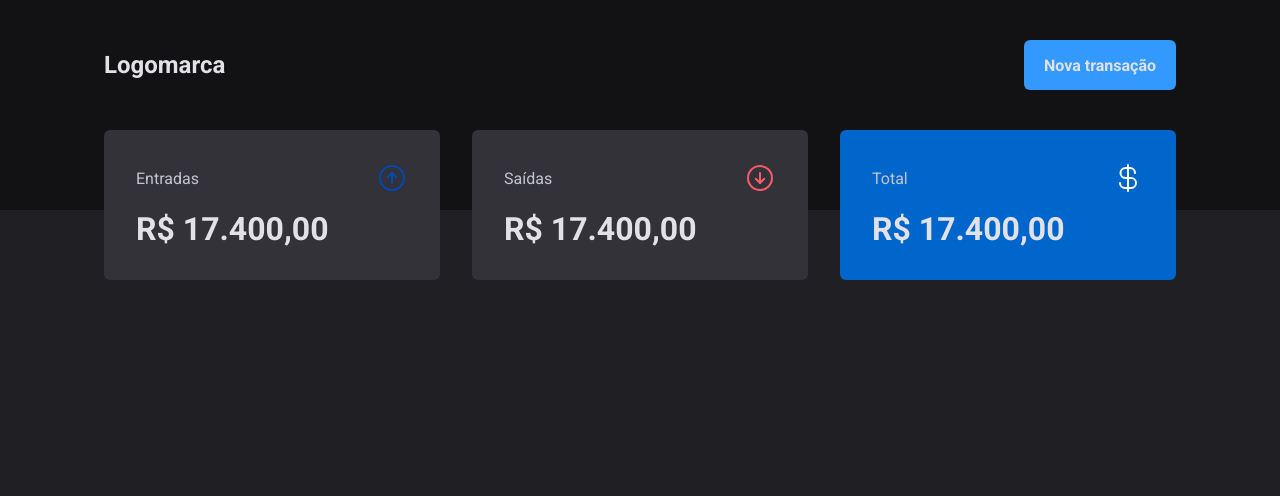
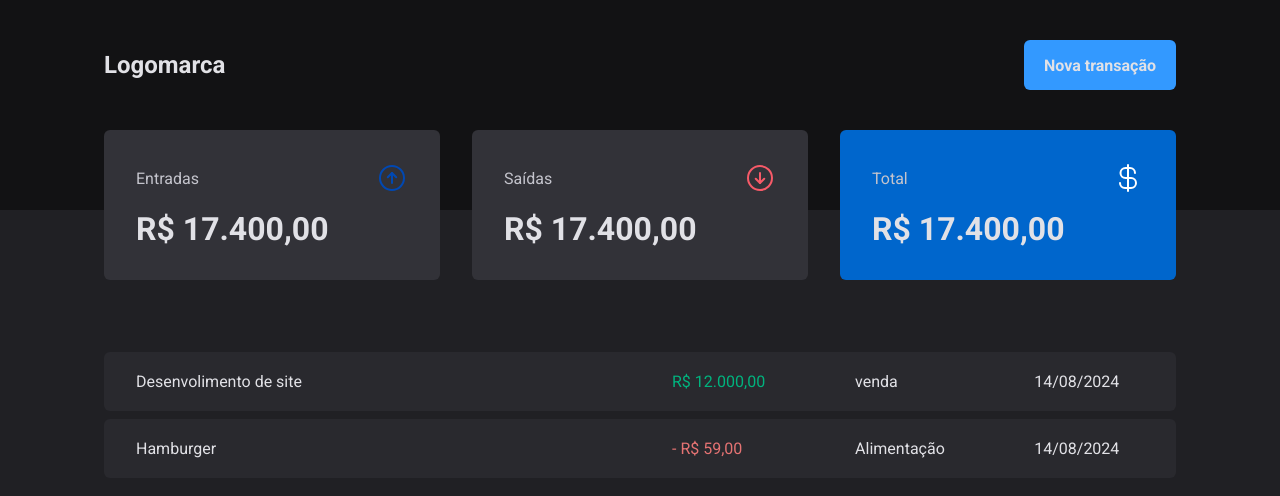
Before and after one commit to mathiasfuhr/money, a React (Vite) app: page / in a window 1280 px wide. Shown: the top 496 px of the page. Built offline with nearby package versions, Linux system fonts and the light colour scheme.

Commit message:
feat: add Transactions component with styling

```diff
--- a/src/pages/Transactions/index.tsx
+++ b/src/pages/Transactions/index.tsx
@@ -1,11 +1,39 @@
 import Header from "../../components/Header"
 import Summary from "../../components/Summary"
+import { PriceHightLight, TransactionsContainer, TransactionsTable } from "./styles"
 
 const Transactions = () => {
   return (
     <div>
-        <Header/>
-        <Summary/>
+      <Header />
+      <Summary />
+
+      <TransactionsContainer>
+        <TransactionsTable>
+          <tbody>
+            <tr>
+              <td width='50%'>Desenvolimento de site</td>
+              <td>
+                <PriceHightLight variant="income">
+                  R$ 12.000,00
+                </PriceHightLight>
+              </td>
+              <td>venda</td>
+              <td>14/08/2024</td>
+            </tr>
+            <tr>
+              <td width='50%'>Hamburger</td>
+              <td>
+                <PriceHightLight variant="outcome">
+                  - R$ 59,00
+                </PriceHightLight>
+              </td>
+              <td>Alimentação</td>
+              <td>14/08/2024</td>
+            </tr>
+          </tbody>
+        </TransactionsTable>
+      </TransactionsContainer>
     </div>
   )
 }
--- a/src/pages/Transactions/styles.ts
+++ b/src/pages/Transactions/styles.ts
@@ -0,0 +1,41 @@
+import styled from "styled-components";
+
+export const TransactionsContainer = styled.main`
+  width: 100%;
+  max-width: 1120px;
+  margin: 4rem auto 0;
+  padding: 0 1.5rem;
+`;
+
+export const TransactionsTable = styled.table`
+  width: 100%;
+  border-collapse: separate;
+  border-spacing: 0 0.5rem;
+  /* margin-top: 1.5rem; */
+
+  td {
+    padding: 1.25rem 2rem;
+    background-color: ${(props) => props.theme["gray-700"]};
+
+    &:first-child {
+      border-top-left-radius: 6px;
+      border-bottom-left-radius: 6px;
+    }
+
+    &:last-child {
+      border-top-right-radius: 6px;
+      border-bottom-right-radius: 6px;
+    }
+  }
+`;
+
+interface PriceHightLightProps {
+  variant: "income" | "outcome";
+}
+
+export const PriceHightLight = styled.span<PriceHightLightProps>`
+  color: ${(props) =>
+    props.variant === "income"
+      ? props.theme["green-300"]
+      : props.theme["red-300"]};
+`;
```
